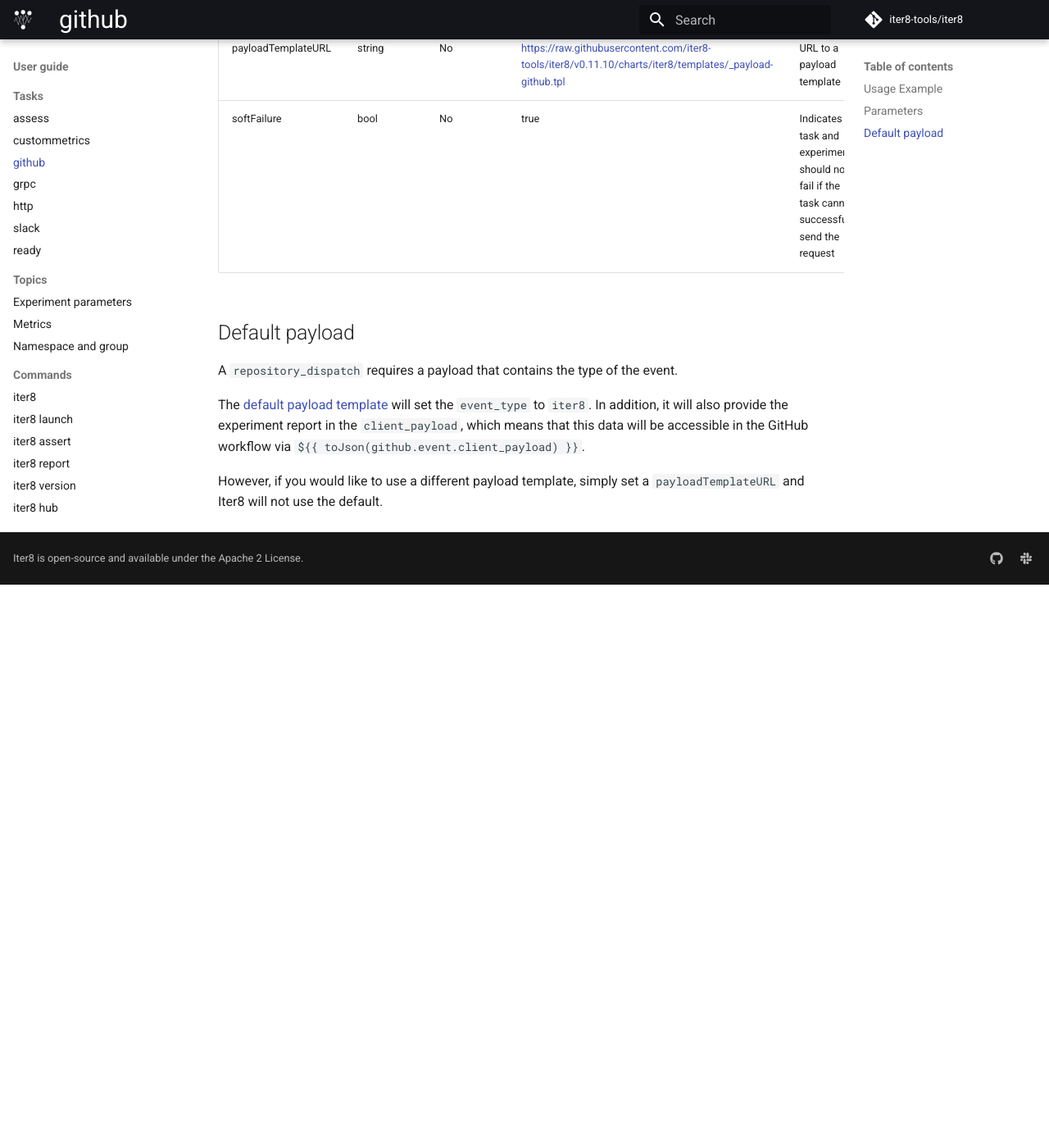
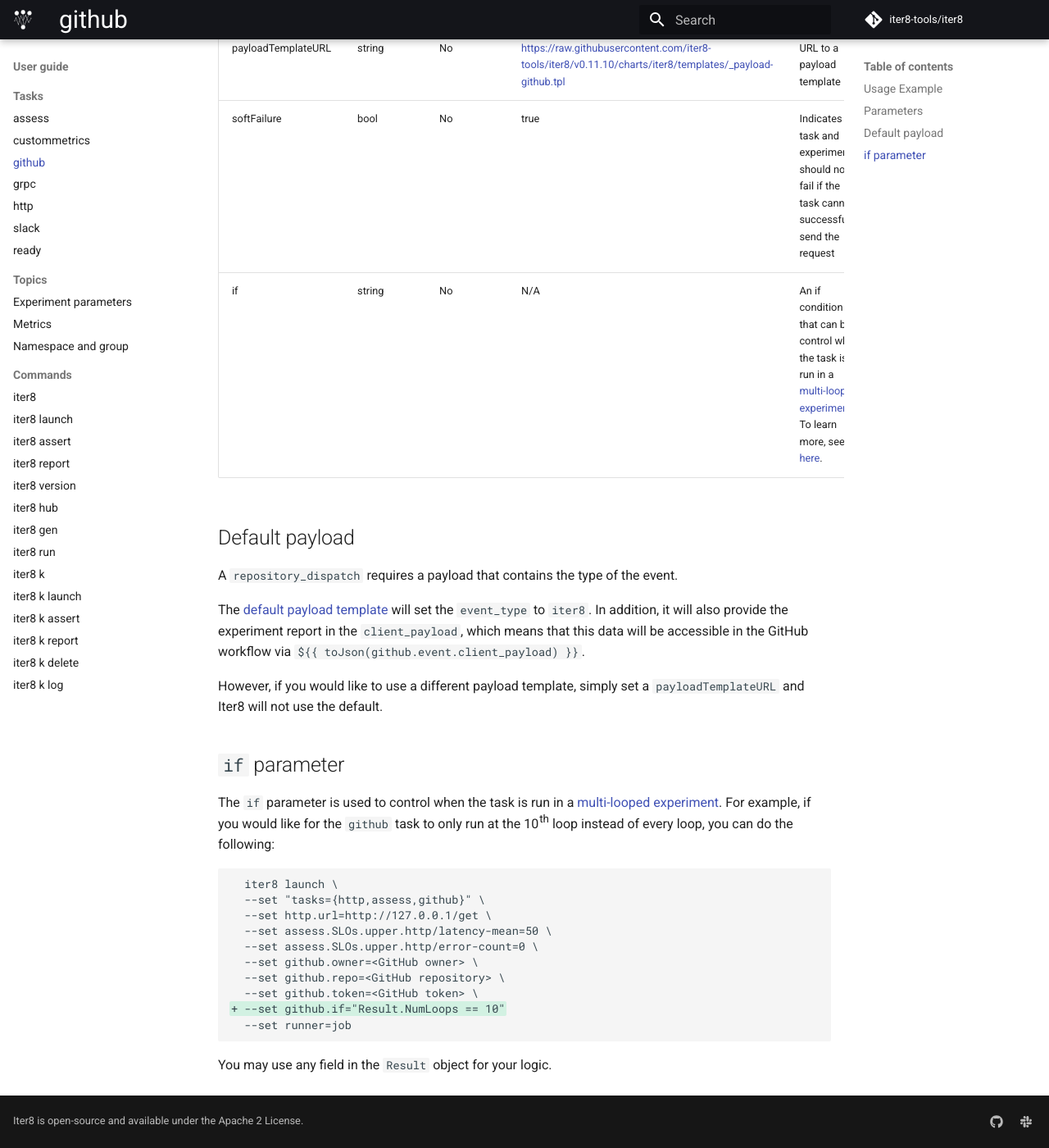
Before and after one commit to iter8-tools/docs, an MkDocs documentation site: the page built from docs/user-guide/tasks/github.md, in a window 1280 px wide and 1400 px high, scrolled down 964 px. Shown: the whole window at 82% size. Built offline with MkDocs 1.6.1 and Material for MkDocs 9.7.7, drawn with Linux system fonts in a browser that asks for light colours; comment, search, counter and statistics services are not loaded; the version menu is left out; before the commit the page ends 1677 px from its top, so only the background shows below that.

Commit message:
Add if parameter documentation
Signed-off-by: Alan Cha <Alan.cha1@ibm.com>

````diff
--- a/docs/user-guide/tasks/github.md
+++ b/docs/user-guide/tasks/github.md
@@ -33,6 +33,7 @@
 | token | string | Yes | N/A | Authorization token |
 | payloadTemplateURL | string | No | [https://raw.githubusercontent.com/iter8-tools/iter8/v0.11.10/charts/iter8/templates/_payload-github.tpl](https://raw.githubusercontent.com/iter8-tools/iter8/v0.11.10/charts/iter8/templates/_payload-github.tpl) | URL to a payload template |
 | softFailure | bool | No | true | Indicates the task and experiment should not fail if the task cannot successfully send the request |
+| if | string | No | N/A | An if condition that can be control when the task is run in a [multi-looped experiment](../../getting-started/concepts.md#runner). To learn more, see [here](#if-parameter). |
 
 ## Default payload
 
@@ -41,3 +42,22 @@
 The [default payload template](https://raw.githubusercontent.com/iter8-tools/iter8/v0.11.10/charts/iter8/templates/_payload-github.tpl) will set the `event_type` to `iter8`. In addition, it will also provide the experiment report in the `client_payload`, which means that this data will be accessible in the GitHub workflow via `${{ toJson(github.event.client_payload) }}`.
 
 However, if you would like to use a different payload template, simply set a `payloadTemplateURL` and Iter8 will not use the default.
+
+## `if` parameter
+
+The `if` parameter is used to control when the task is run in a [multi-looped experiment](../../getting-started/concepts.md#runner). For example, if you would like for the `github` task to only run at the 10th loop instead of every loop, you can do the following:
+
+```diff
+  iter8 launch \
+  --set "tasks={http,assess,github}" \
+  --set http.url=http://127.0.0.1/get \
+  --set assess.SLOs.upper.http/latency-mean=50 \
+  --set assess.SLOs.upper.http/error-count=0 \
+  --set github.owner=<GitHub owner> \
+  --set github.repo=<GitHub repository> \
+  --set github.token=<GitHub token> \
++ --set github.if="Result.NumLoops == 10"
+  --set runner=job
+```
+
+You may use any field in the `Result` object for your logic.
````
Also changed, not shown: docs/tutorials/integrations/ghactions.md (+32 -0 lines), docs/tutorials/integrations/overview.md (+0 -1 lines), docs/tutorials/integrations/slack.md (+36 -5 lines), docs/user-guide/tasks/slack.md (+19 -0 lines).
